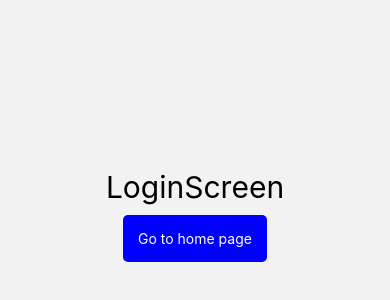
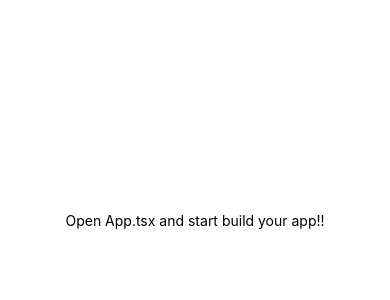
Before and after one commit to mr-zlaam/rn-navigation, a React Native app: screen / in a window 390 px wide. Shown: the part 202-502 px from the top of the page. Built offline with nearby package versions, Linux system fonts and the light colour scheme.

Commit message:
"Remove navigation and screens, replace with basic 'Hello World' app"

```diff
--- a/App.tsx
+++ b/App.tsx
@@ -1,43 +1,13 @@
-import { NavigationContainer } from "@react-navigation/native";
-import { createNativeStackNavigator } from "@react-navigation/native-stack";
-import React from "react";
-import HomeScreen from "./screens/Home";
-import LoginScreen from "./screens/LoginScreen";
-
-type RootStackParamList = {
-  Login: undefined;
-  Home: {
-    name: string;
-    age: number;
-  };
-};
-
-const Stack = createNativeStackNavigator<RootStackParamList>();
+import {} from "react";
+import { View, Text } from "react-native";
 
 function App() {
   return (
-    <NavigationContainer>
-      <Stack.Navigator
-        screenOptions={{
-          headerShadowVisible: false,
-          headerStyle: {
-            backgroundColor: "skyblue",
-          },
-
-          headerTitleStyle: { fontSize: 24 },
-          animation: "fade_from_bottom",
-          statusBarColor: "black",
-          statusBarStyle: "inverted",
-        }}
-      >
-        <Stack.Screen
-          name="Login"
-          component={LoginScreen}
-          options={{ headerShown: false }}
-        />
-        <Stack.Screen name="Home" component={HomeScreen} />
-      </Stack.Navigator>
-    </NavigationContainer>
+    <>
+      <View style={{ flex: 1, justifyContent: "center", alignItems: "center" }}>
+        <Text>Open App.tsx and start build your app!!</Text>
+      </View>
+    </>
   );
 }
 
--- a/screens/Home.tsx
+++ /dev/null
@@ -1,40 +0,0 @@
-import { NativeStackScreenProps } from "@react-navigation/native-stack";
-import {} from "react";
-import { View, Text, TextInput } from "react-native";
-
-type RootStackParamList = {
-  Login: undefined;
-  Home: {
-    name: string;
-    age: number;
-  };
-};
-type Props = NativeStackScreenProps<RootStackParamList, "Home">;
-
-function HomeScreen({ route }: Props) {
-  const { name, age } = route.params;
-  return (
-    <>
-      <View style={{ flex: 1, justifyContent: "center", alignItems: "center" }}>
-        <Text style={{ fontSize: 30 }}>HomeScreen</Text>
-        <TextInput
-          placeholder="Search..."
-          style={{
-            paddingHorizontal: 20,
-            paddingVertical: 10,
-            margin: 20,
-            borderWidth: 1,
-
-            width: "80%",
-            borderRadius: 5,
-          }}
-        />
-        <Text>
-          {name} {age} hello
-        </Text>
-      </View>
-    </>
-  );
-}
-
-export default HomeScreen;
--- a/screens/LoginScreen.tsx
+++ /dev/null
@@ -1,44 +0,0 @@
-import React from "react";
-import { View, Text, TouchableOpacity } from "react-native";
-import type { NativeStackNavigationProp } from "@react-navigation/native-stack";
-import { RouteProp } from "@react-navigation/native";
-
-type RootStackParamList = {
-  Login: undefined;
-  Home: { name: string; age: number };
-};
-
-type LoginScreenNavigationProp = NativeStackNavigationProp<
-  RootStackParamList,
-  "Login"
->;
-
-type Props = {
-  navigation: LoginScreenNavigationProp;
-  route: RouteProp<RootStackParamList, "Login">;
-};
-
-const LoginScreen = ({ navigation }: Props) => {
-  const name = "siraj";
-  const age = 23;
-  return (
-    <View style={{ flex: 1, justifyContent: "center", alignItems: "center" }}>
-      <Text style={{ fontSize: 30 }}>LoginScreen</Text>
-      <TouchableOpacity
-        onPress={() => {
-          navigation.navigate("Home", { name, age });
-        }}
-        style={{
-          backgroundColor: "blue",
-          margin: 10,
-          padding: 15,
-          borderRadius: 5,
-        }}
-      >
-        <Text style={{ color: "white" }}>Go to home page</Text>
-      </TouchableOpacity>
-    </View>
-  );
-};
-
-export default LoginScreen;
```
